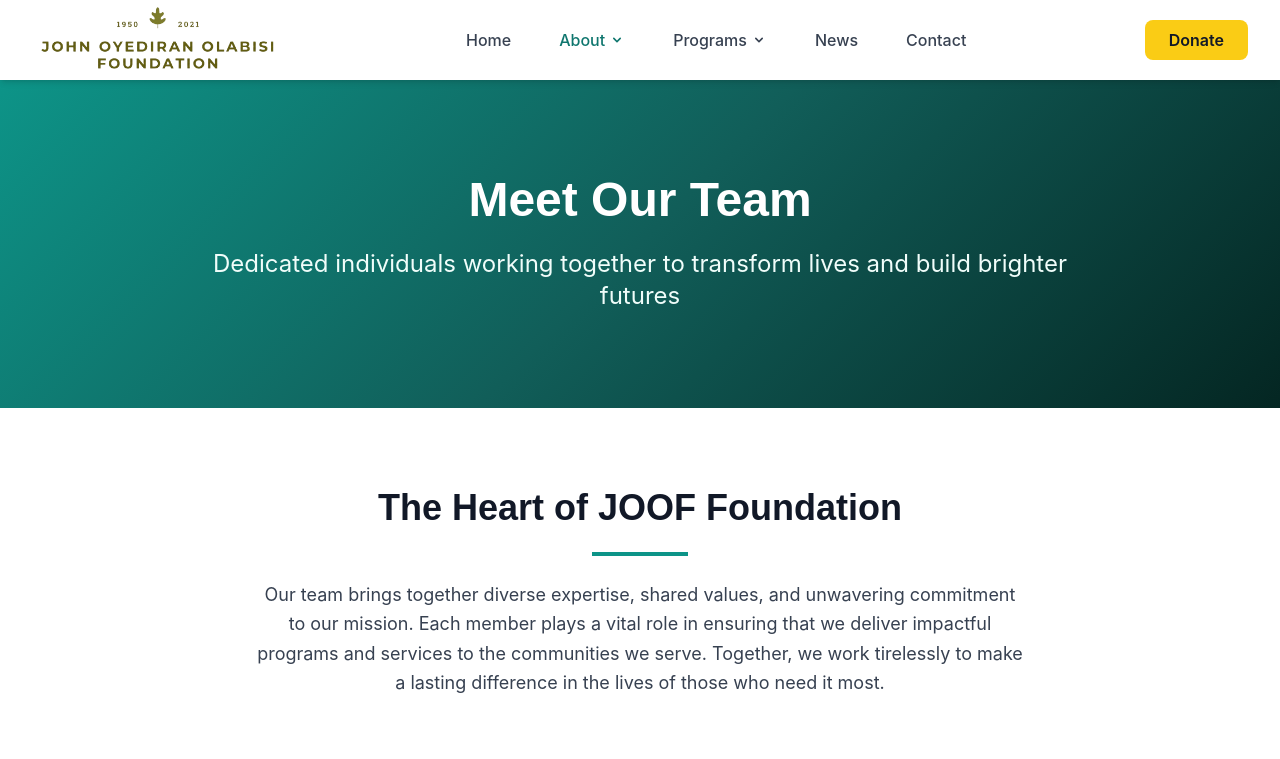
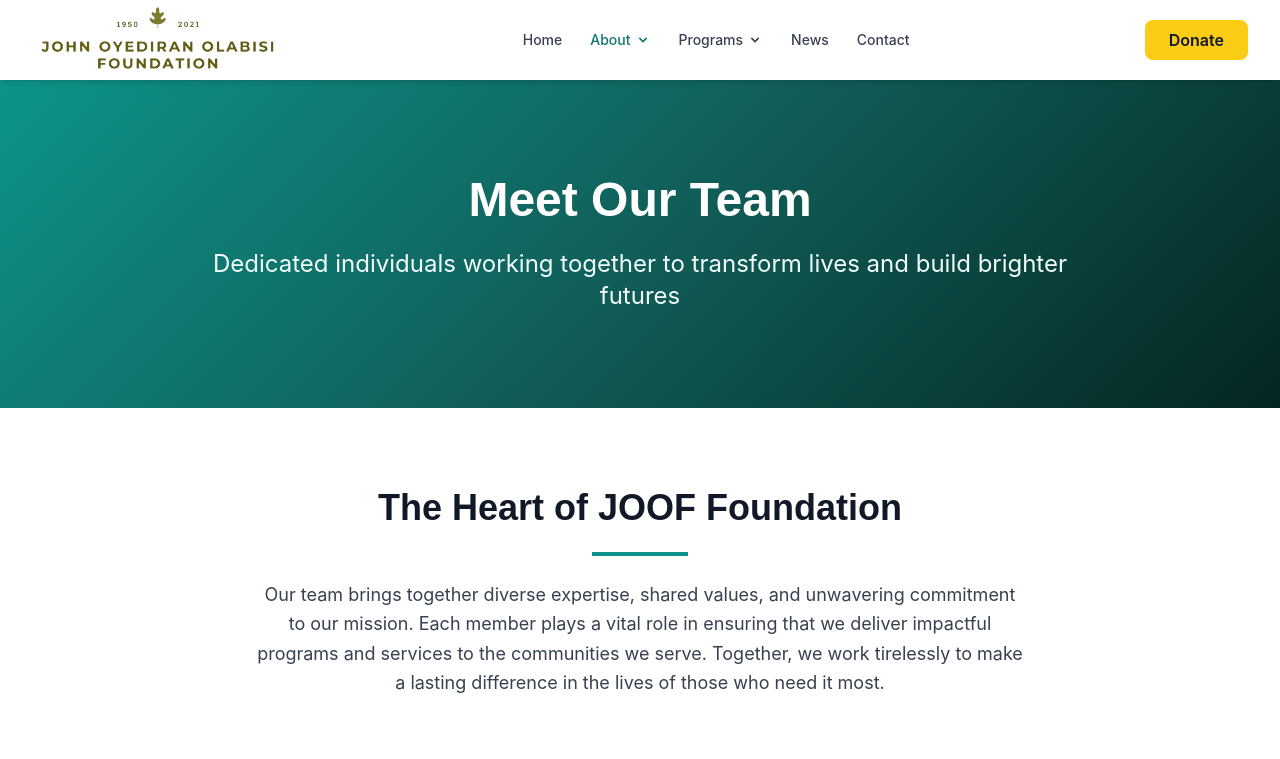
Before and after one commit to jil-lab/joof, a React (Vite) app: page /about/team in a window 1280 px wide. Shown: the top 759 px of the page. Built offline with nearby package versions, Linux system fonts and the light colour scheme; what @dr.pogodin/react-helmet would draw is missing.

Commit message:
Refactor DropdownMenu and Navigation components to enhance user experience with animated transitions and active link styling. Updated DropdownMenu to accept currentPath prop for better active state management. Simplified Navigation structure and improved accessibility attributes.

```diff
--- a/src/components/layout/Header/DropdownMenu.jsx
+++ b/src/components/layout/Header/DropdownMenu.jsx
@@ -1,19 +1,32 @@
 import { Link } from 'react-router-dom';
+import { motion } from 'framer-motion';
 
-const DropdownMenu = ({ items, onClose }) => {
+const DropdownMenu = ({ items, currentPath }) => {
   return (
-    <div className="absolute top-full left-0 mt-1 w-48 bg-white rounded-lg shadow-lg py-2 animate-slide-down z-50">
-      {items.map((item) => (
+    <motion.div
+      initial={{ opacity: 0, y: -6 }}
+      animate={{ opacity: 1, y: 0 }}
+      exit={{ opacity: 0, y: -6 }}
+      transition={{ duration: 0.15, ease: 'easeOut' }}
+      className="absolute top-full left-0 w-48 bg-white rounded-xl shadow-lg border border-gray-100 py-1.5 z-50"
+    >
+      {items.map((item) => {
+        const isActive = currentPath === item.path;
+        return (
           <Link
             key={item.path}
             to={item.path}
-          onClick={onClose}
-          className="block px-4 py-2 text-gray-700 hover:bg-teal-50 hover:text-teal-500 transition-colors"
+            className={`block px-4 py-2.5 text-sm transition-colors ${
+              isActive
+                ? 'text-teal-600 bg-teal-50 font-medium'
+                : 'text-gray-700 hover:text-teal-600 hover:bg-gray-50'
+            }`}
           >
             {item.label}
           </Link>
-      ))}
-    </div>
+        );
+      })}
+    </motion.div>
   );
 };
 
--- a/src/components/layout/Header/Navigation.jsx
+++ b/src/components/layout/Header/Navigation.jsx
@@ -1,11 +1,8 @@
 import { Link, useLocation } from 'react-router-dom';
 import { useState } from 'react';
 import { HiChevronDown } from 'react-icons/hi';
+import { AnimatePresence } from 'framer-motion';
 import DropdownMenu from './DropdownMenu';
-
-const Navigation = () => {
-  const location = useLocation();
-  const [activeDropdown, setActiveDropdown] = useState(null);
 
 const menuItems = [
   { label: 'Home', path: '/' },
@@ -31,62 +28,53 @@
   { label: 'Contact', path: '/contact' },
 ];
 
+const Navigation = () => {
+  const location = useLocation();
+  const [activeDropdown, setActiveDropdown] = useState(null);
+
   const isActivePath = (path) => {
-    if (path === '/') {
-      return location.pathname === '/';
-    }
+    if (path === '/') return location.pathname === '/';
     return location.pathname.startsWith(path);
   };
 
   return (
-    <nav className="hidden lg:flex items-center space-x-8" aria-label="Main navigation">
+    <nav className="hidden lg:flex items-center space-x-1" aria-label="Main navigation">
       {menuItems.map((item) => (
         <div
           key={item.label}
-          className="relative group"
+          className="relative"
           onMouseEnter={() => item.children && setActiveDropdown(item.label)}
           onMouseLeave={() => item.children && setActiveDropdown(null)}
         >
-          {item.children ? (
-            <>
-              <button
-                onClick={() => setActiveDropdown(activeDropdown === item.label ? null : item.label)}
-                className={`flex items-center space-x-1 font-medium transition-colors py-2 px-2 focus:outline-none focus:ring-2 focus:ring-teal-500 focus:ring-offset-2 rounded ${
+          <Link
+            to={item.path}
+            className={`flex items-center gap-1 px-3 py-2 rounded-md text-sm font-medium transition-colors ${
               isActivePath(item.path)
                 ? 'text-teal-600'
                 : 'text-gray-700 hover:text-teal-600'
             }`}
-                aria-expanded={activeDropdown === item.label}
-                aria-haspopup="true"
-                aria-label={`${item.label} menu`}
+            aria-current={isActivePath(item.path) && !item.children ? 'page' : undefined}
           >
-                <span>{item.label}</span>
+            {item.label}
+            {item.children && (
               <HiChevronDown
                 className={`w-4 h-4 transition-transform duration-200 ${
                   activeDropdown === item.label ? 'rotate-180' : ''
                 }`}
                 aria-hidden="true"
               />
-              </button>
+            )}
+          </Link>
+
+          {item.children && (
+            <AnimatePresence>
               {activeDropdown === item.label && (
                 <DropdownMenu
                   items={item.children}
-                  onClose={() => setActiveDropdown(null)}
+                  currentPath={location.pathname}
                 />
               )}
-            </>
-          ) : (
-            <Link
-              to={item.path}
-              className={`font-medium transition-colors focus:outline-none focus:ring-2 focus:ring-teal-500 focus:ring-offset-2 rounded px-2 py-1 ${
-                isActivePath(item.path)
-                  ? 'text-teal-600'
-                  : 'text-gray-700 hover:text-teal-600'
-              }`}
-              aria-current={isActivePath(item.path) ? 'page' : undefined}
-            >
-              {item.label}
-            </Link>
+            </AnimatePresence>
           )}
         </div>
       ))}
```
Lines whose indentation alone changed are shown as unchanged.
